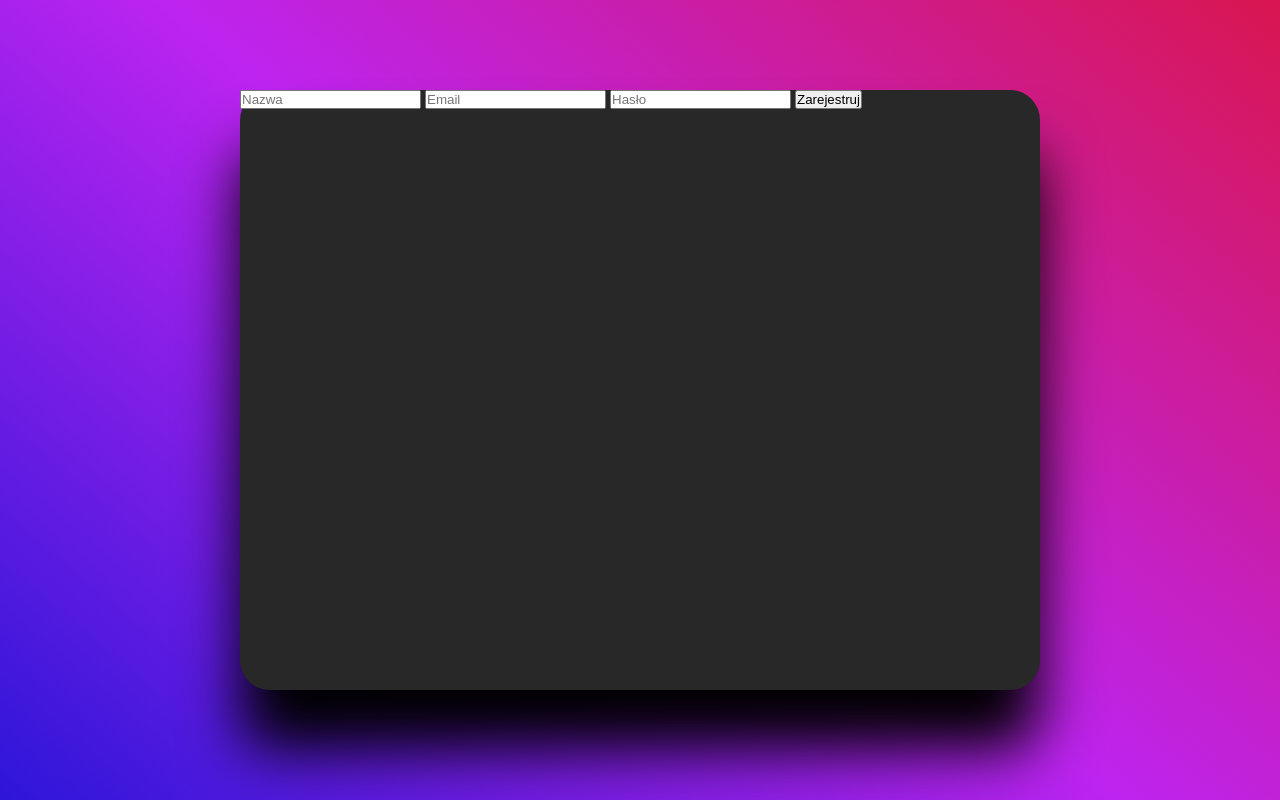
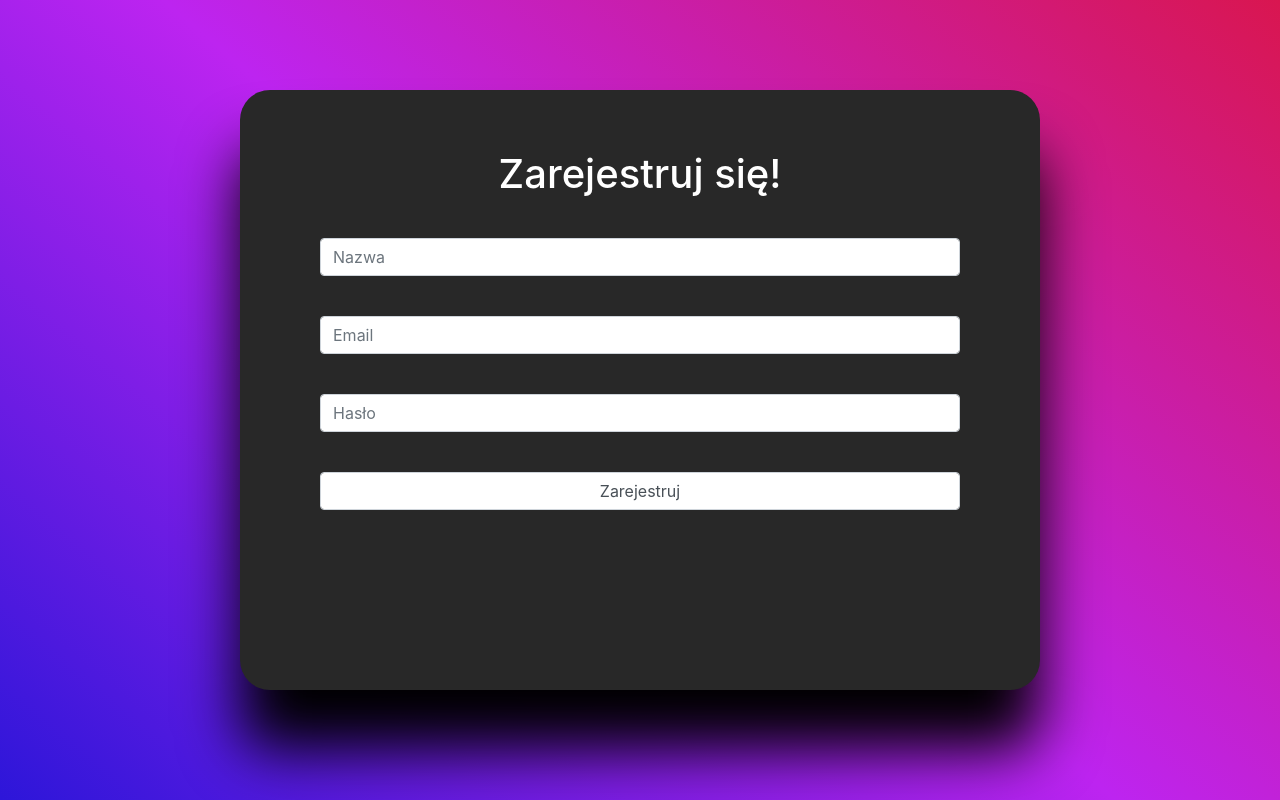
Before and after one commit to Korek-F/Django-WordsApp, a Django app: page /register in a window 1280 px wide. Run offline with Django 3.2, Linux system fonts and the light colour scheme; some libraries are stand-ins or nearby versions.

Commit message:
dodanie rejestracji

```diff
--- a/static/style.css
+++ b/static/style.css
@@ -8,7 +8,7 @@
     background: linear-gradient(40deg, rgba(45,22,217,1) 0%, rgba(189,36,240,1) 50%, rgba(217,22,80,1) 100%) no-repeat center center fixed;
     background-size: cover;
 }
-.container{
+.my_container{
     position: relative;
     border-radius: 30px;
     max-width: 800px;
@@ -93,3 +93,17 @@
     font-size: 20px;
 }
 }
+.register_form_box{
+    position: relative;
+    top: 10%;
+}
+.register_form{
+    width:80%!important;
+    margin-left: 10%;
+    margin-right: 10%;
+    margin-top: 5%;
+
+}
+.register_h1{
+    text-align: center;
+}
--- a/wordapi/admin.py
+++ b/wordapi/admin.py
@@ -1,4 +1,5 @@
 from django.contrib import admin
-from .models import Word
+from .models import Word, Profile
 # Register your models here.
 admin.site.register(Word)
+admin.site.register(Profile)
--- a/wordapi/templates/wordapi/base.html
+++ b/wordapi/templates/wordapi/base.html
@@ -7,10 +7,16 @@
     <meta name="viewport" content="width=device-width, initial-scale=1">
     <title>Słówka</title>
     <link rel ="stylesheet" href="{% static 'style.css' %}">
+    <link rel="stylesheet" href="https://stackpath.bootstrapcdn.com/bootstrap/4.3.1/css/bootstrap.min.css" integrity="sha384-ggOyR0iXCbMQv3Xipma34MD+dH/1fQ784/j6cY/iJTQUOhcWr7x9JvoRxT2MZw1T" crossorigin="anonymous">
+
   </head>
   <body>
     {%block content%}
 
     {%endblock%}
+    <script src="https://code.jquery.com/jquery-3.3.1.slim.min.js" integrity="sha384-q8i/X+965DzO0rT7abK41JStQIAqVgRVzpbzo5smXKp4YfRvH+8abtTE1Pi6jizo" crossorigin="anonymous"></script>
+    <script src="https://cdnjs.cloudflare.com/ajax/libs/popper.js/1.14.7/umd/popper.min.js" integrity="sha384-UO2eT0CpHqdSJQ6hJty5KVphtPhzWj9WO1clHTMGa3JDZwrnQq4sF86dIHNDz0W1" crossorigin="anonymous"></script>
+    <script src="https://stackpath.bootstrapcdn.com/bootstrap/4.3.1/js/bootstrap.min.js" integrity="sha384-JjSmVgyd0p3pXB1rRibZUAYoIIy6OrQ6VrjIEaFf/nJGzIxFDsf4x0xIM+B07jRM" crossorigin="anonymous"></script>
+  </body>
   </body>
 </html>
--- a/wordapi/templates/wordapi/index.html
+++ b/wordapi/templates/wordapi/index.html
@@ -1,7 +1,7 @@
 {%extends 'wordapi/base.html' %}
 {% load static %}
 {%block content%}
-    <div class="container">
+    <div class="my_container">
         {%if user.is_authenticated%}
             {% if finished%}
             <div class="page">
--- a/wordapi/templates/wordapi/register.html
+++ b/wordapi/templates/wordapi/register.html
@@ -1,15 +1,16 @@
 {%extends 'wordapi/base.html' %}
 {% load static %}
 {%block content%}
-    <div class="container">
-        <div>
-        <form action = "{% url 'register' %}" method="POST">
-            {% csrf_token %}
-            <input type="text" placeholder="Nazwa" name="name" />
-            <input type="email" placeholder="Email" name="email" />
-            <input type="password" placeholder="Hasło" name="password" />
-            <button type="submit">Zarejestruj</button>
-        </form>
+    <div class="my_container">
+        <div class="register_form_box">
+            <h1 class="register_h1">Zarejestruj się!</h1>
+            <form action = "{% url 'register' %}" method="POST">
+                {% csrf_token %}
+                <input type="text" class="form-control register_form" placeholder="Nazwa" name="name" />
+                <input type="email" class="form-control register_form" placeholder="Email" name="email" />
+                <input type="password" class="form-control register_form" placeholder="Hasło" name="password" />
+                <button type="submit" class="form-control register_form">Zarejestruj</button>
+            </form>
         </div>
     </div>
 {%endblock%}
--- a/wordapi/views.py
+++ b/wordapi/views.py
@@ -1,7 +1,7 @@
 from django.shortcuts import render, redirect
 from rest_framework.decorators import api_view
 from rest_framework.response import Response
-from .models import Word
+from .models import Word, Profile
 from .serializers import WordSerializer
 from django.db.models import Q
 import random
@@ -69,4 +69,6 @@
             user = User.objects.create_user(username=name, email=email)
             user.set_password(password)
             user.save()
+            profile = Profile(user=user)
+            profile.save()
         return render(request, 'wordapi/register.html')
```
Also changed, not shown: wordapi/models.py (+9 -4 lines), db.sqlite3, wordapi/migrations/0004_auto_20210303_1733.py (added), wordapi/migrations/0005_profile.py (added).
